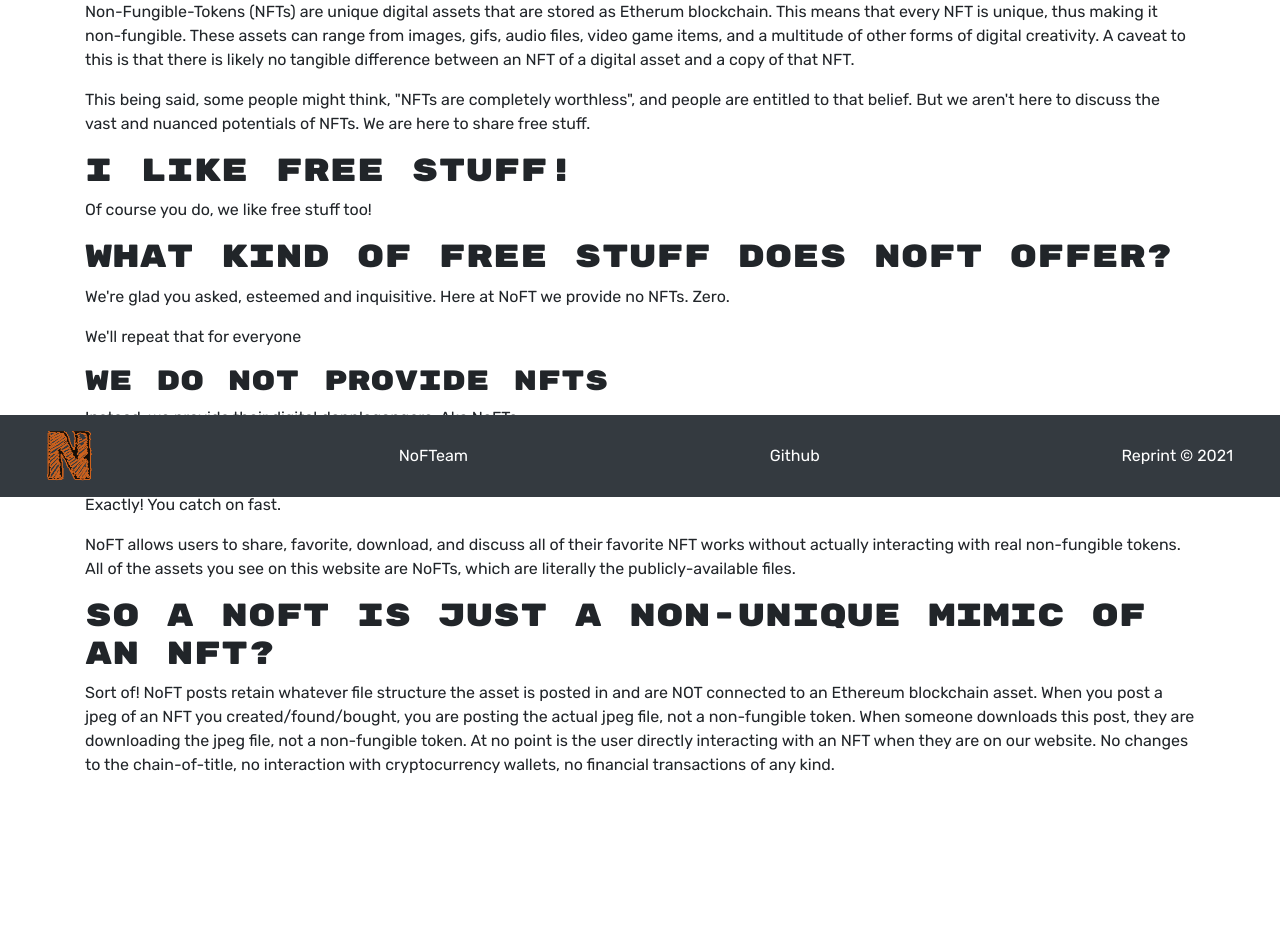
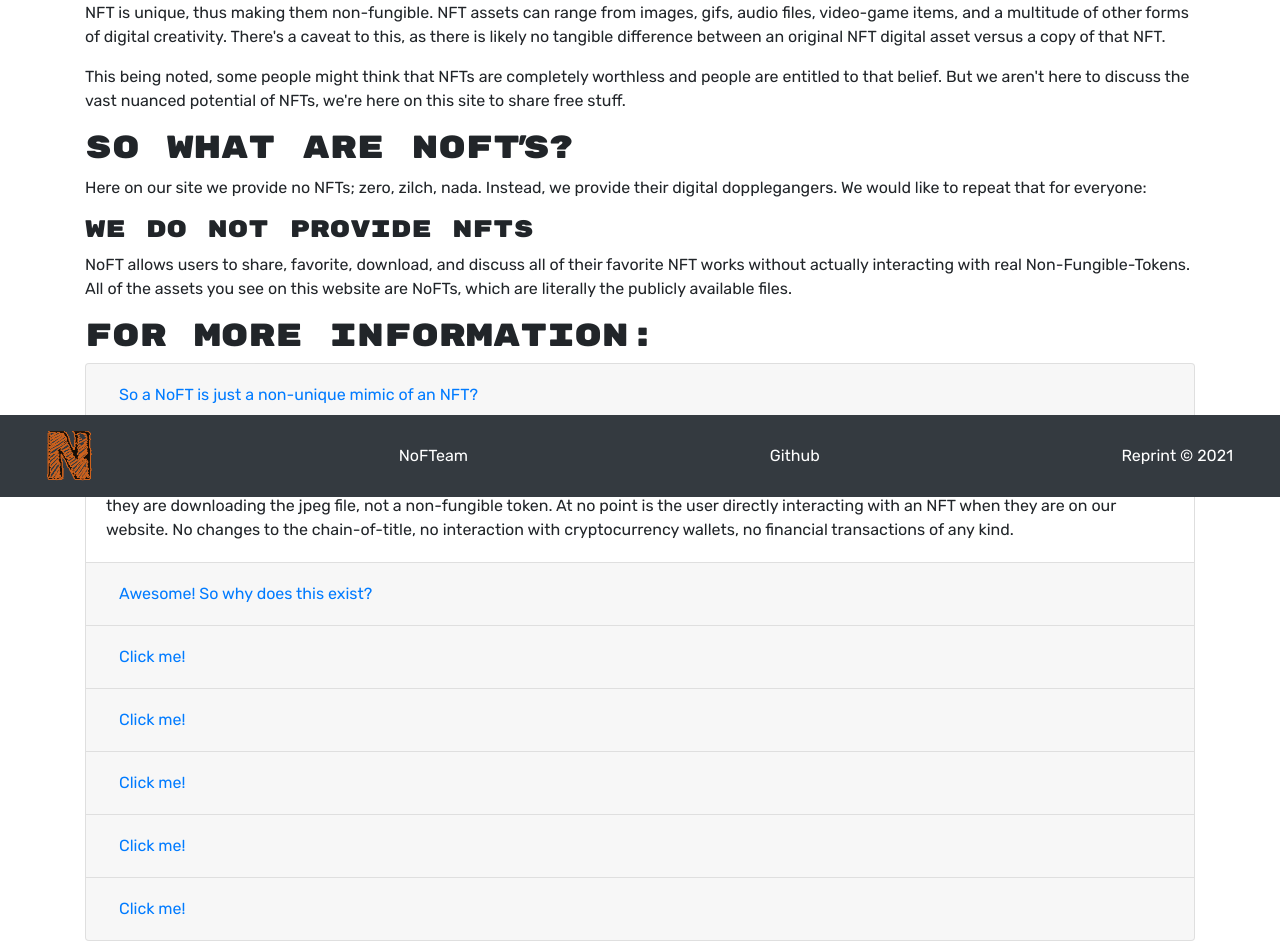
Before and after one commit to Siphon880gh/reprint, a React (Create React App) app in the folder client/: page /about in a window 1280 px wide. Shown: the part 303-1252 px from the top of the page. Before the commit the page ends 1226 px from the top, so only its background shows below. Built offline with nearby package versions, Linux system fonts and the light colour scheme.

Commit message:
Feat: Checkpoint

```diff
--- a/client/src/pages/About.js
+++ b/client/src/pages/About.js
@@ -1,67 +1,131 @@
 import React from 'react';
-import { Container } from 'react-bootstrap';
+import { Container, Card, Button } from 'react-bootstrap';
+import Accordion from 'react-bootstrap/Accordion'
 import AboutLogo from '../assets/aboutTitle.png';
 const About = () => {
 
-    return (<React.Fragment>
+    return (
+        <React.Fragment>
             <Container>
                 <img src={AboutLogo}
                     alt="Noft Custom Icon"
                 />
-            <h2>What are NoFTs?</h2>
-            <p>Before we explain what a NoFT is, let's describe what an NFT is first!</p>
 
-            <h2>What are NFTs?</h2>
+                <section>
+                <h2>What's an NFT?</h2>
                     <p>
-                Non-Fungible-Tokens (NFTs) are unique digital assets that are stored as Etherum blockchain.
-                This means that every NFT is unique, thus making it non-fungible.
-                These assets can range from images, gifs, audio files, video game items, and a multitude of other forms of digital creativity.
-                A caveat to this is that there is likely no tangible difference between an NFT of a digital asset and a copy of that NFT.
+                        Before we dive into explaining what a NoFT is, we would first like to explain a brief summary of what an NFT is first.
+                        Before we dive into what a NoFT is and about, we would first like to explain what an NFT is.
                     </p>
 
                     <p>
-                This being said, some people might think, "NFTs are completely worthless", and people are entitled to that belief.
-                But we aren't here to discuss the vast and nuanced potentials of NFTs. We are here to share free stuff.
-            </p>
-
-            <h2>I like free stuff!</h2>
-            <p>
-                Of course you do, we like free stuff too!
-            </p>
-
-            <h2>What kind of free stuff does NoFT offer?</h2>
-            <p>
-                We're glad you asked, esteemed and inquisitive. Here at NoFT we provide no NFTs. Zero.
-            </p>
-
-            <p>
-                We'll repeat that for everyone
-            </p>
-
-            <h3>We do NOT provide NFTs</h3>
-
-            <p>
-                Instead, we provide their digital dopplegangers. Aka NoFTs.
-            </p>
-
-            <h2> Like that example above? </h2>
-            <p>
-                Exactly! You catch on fast.
+                        NFTs stand for Non-Fungible-Tokens, these are best described as unique digital assets that are stored as Etherum Blockchain. This means that every NFT is unique, thus making them non-fungible. NFT assets can range from images, gifs, audio files, video-game items, and a multitude of other forms of digital creativity. There's a caveat to this, as there is likely no tangible difference between an original NFT digital asset versus a copy of that NFT.
                     </p>
                     <p>
-                NoFT allows users to share, favorite, download, and discuss all of their favorite NFT works without actually interacting with real non-fungible tokens.
-                All of the assets you see on this website are NoFTs, which are literally the publicly-available files.
+                        This being noted, some people might think that NFTs are completely worthless and people are entitled to that belief. But we aren't here to discuss the vast nuanced potential of NFTs, we're here on this site to share free stuff.
                     </p>
+                </section>
 
-            <h2>So a NoFT is just a non-unique mimic of an NFT?</h2>
+                <section>
+                    <h2>So What Are NoFT's?</h2>
                     <p>
+                        Here on our site we provide no NFTs; zero, zilch, nada. Instead, we provide their digital dopplegangers.  We would like to repeat that for everyone:
+                    </p>
+                    <h4>We do NOT provide NFTs</h4>
+                    <p>
+                    NoFT allows users to share, favorite, download, and discuss all of their favorite NFT works without actually interacting with real Non-Fungible-Tokens. All of the assets you see on this website are NoFTs, which are literally the publicly available files.
+                    </p>
+                </section>
+
+                <section>
+                    <h2>For More Information:</h2>
+                </section>
+
+                <Accordion defaultActiveKey="0">
+                    <Card>
+                        <Card.Header>
+                        <Accordion.Toggle as={Button} variant="link" eventKey="0">
+                            So a NoFT is just a non-unique mimic of an NFT?
+                        </Accordion.Toggle>
+                        </Card.Header>
+                        <Accordion.Collapse eventKey="0">
+                        <Card.Body>
                             Sort of! NoFT posts retain whatever file structure the asset is posted in and are NOT connected to an Ethereum blockchain asset. When you post a jpeg of an NFT you created/found/bought, you are posting the actual jpeg file, not a non-fungible token.
-                When someone downloads this post, they are downloading the jpeg file, not a non-fungible token. At no point is the user directly interacting with an NFT when they are on our website.
-                No changes to the chain-of-title, no interaction with cryptocurrency wallets, no financial transactions of any kind.
-            </p>
+                            When someone downloads this post, they are downloading the jpeg file, not a non-fungible token. At no point is the user directly interacting with an NFT when they are on our website. No changes to the chain-of-title, no interaction with cryptocurrency wallets, no financial transactions of any kind.
+                        </Card.Body>
+                        </Accordion.Collapse>
+                    </Card>
 
+                    <Card>
+                        <Card.Header>
+                        <Accordion.Toggle as={Button} variant="link" eventKey="1">
+                            Awesome! So why does this exist?
+                        </Accordion.Toggle>
+                        </Card.Header>
+                        <Accordion.Collapse eventKey="1">
+                        <Card.Body>Hello! I'm another body</Card.Body>
+                        </Accordion.Collapse>
+                    </Card>
+
+                    <Card>
+                        <Card.Header>
+                        <Accordion.Toggle as={Button} variant="link" eventKey="2">
+                            Click me!
+                        </Accordion.Toggle>
+                        </Card.Header>
+                        <Accordion.Collapse eventKey="2">
+                        <Card.Body>Hello! I'm another body</Card.Body>
+                        </Accordion.Collapse>
+                    </Card>
+
+                    <Card>
+                        <Card.Header>
+                        <Accordion.Toggle as={Button} variant="link" eventKey="3">
+                            Click me!
+                        </Accordion.Toggle>
+                        </Card.Header>
+                        <Accordion.Collapse eventKey="3">
+                        <Card.Body>Hello! I'm another body</Card.Body>
+                        </Accordion.Collapse>
+                    </Card>
+
+                    <Card>
+                        <Card.Header>
+                        <Accordion.Toggle as={Button} variant="link" eventKey="4">
+                            Click me!
+                        </Accordion.Toggle>
+                        </Card.Header>
+                        <Accordion.Collapse eventKey="4">
+                        <Card.Body>Hello! I'm another body</Card.Body>
+                        </Accordion.Collapse>
+                    </Card>
+
+                    <Card>
+                        <Card.Header>
+                        <Accordion.Toggle as={Button} variant="link" eventKey="5">
+                            Click me!
+                        </Accordion.Toggle>
+                        </Card.Header>
+                        <Accordion.Collapse eventKey="5">
+                        <Card.Body>Hello! I'm another body</Card.Body>
+                        </Accordion.Collapse>
+                    </Card>
+
+                    <Card>
+                        <Card.Header>
+                        <Accordion.Toggle as={Button} variant="link" eventKey="6">
+                            Click me!
+                        </Accordion.Toggle>
+                        </Card.Header>
+                        <Accordion.Collapse eventKey="6">
+                        <Card.Body>Hello! I'm another body</Card.Body>
+                        </Accordion.Collapse>
+                    </Card>
+
+                </Accordion>
             </Container>
-    </React.Fragment>);
+        </React.Fragment>
+    );
 };
 
 export default About;
```
Lines whose indentation alone changed are shown as unchanged.
